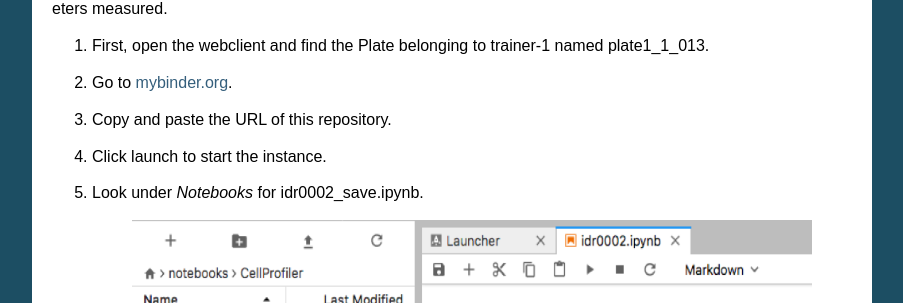
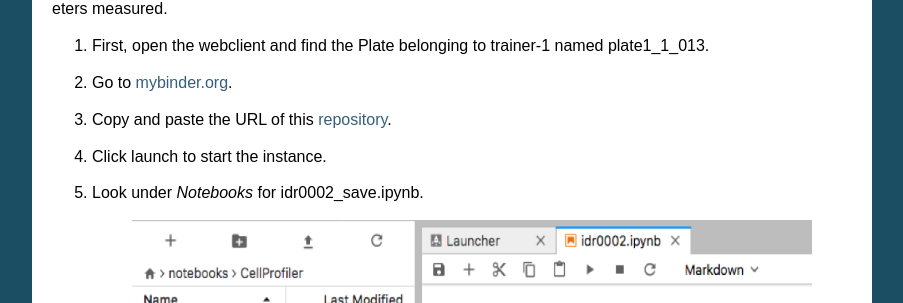
Before and after one commit to ome/omero-guide-cellprofiler, a Sphinx documentation site: the page built from docs/cellprofiler.rst, in a window 1280 px wide and 900 px high, scrolled down 587 px. Shown: the part 149-452 px from the top of the window, without its empty margins (198-1101 px from the left). Built offline with Sphinx 7.4.7, drawn with Linux system fonts in a browser that asks for light colours; some of the changed lines change nothing that is shown.

Commit message:
add link

```diff
--- a/docs/cellprofiler.rst
+++ b/docs/cellprofiler.rst
@@ -47,7 +47,7 @@ image and columns for various parameters measured.
 
 #. Go to `mybinder.org <https://mybinder.org/>`_.
 
-#. Copy and paste the URL of this repository.
+#. Copy and paste the URL of this `repository <https://github.com/ome/omero-guide-cellprofiler>`_.
 
 #. Click launch to start the instance.
 
```
